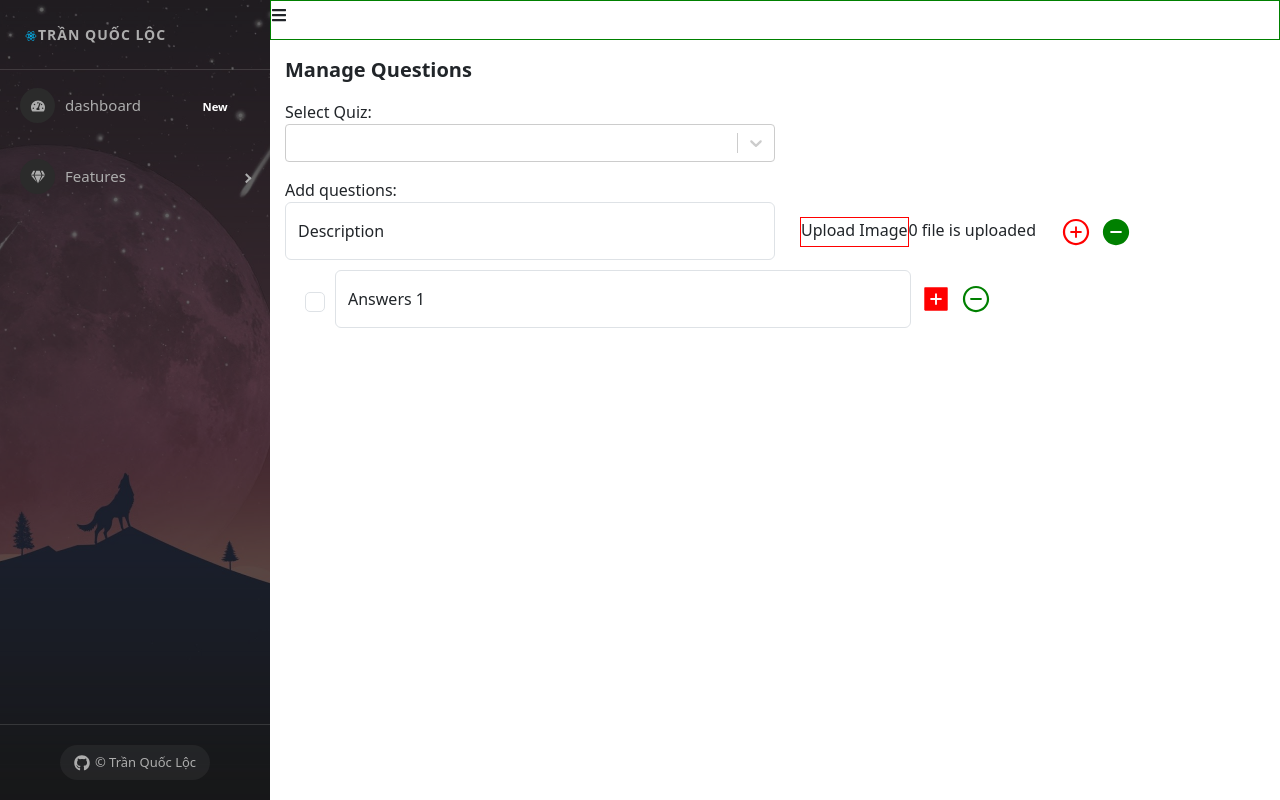
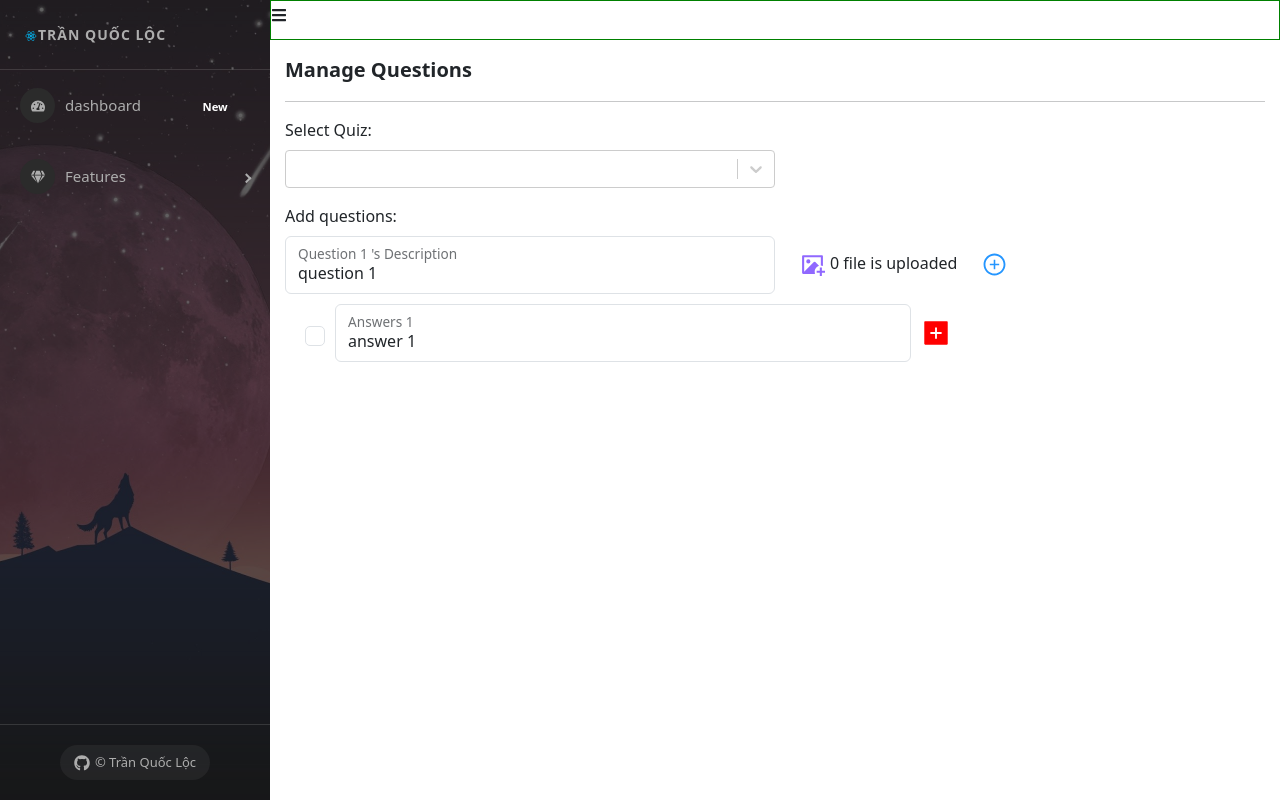
Before and after one commit to quocloc11/React_Udemi-Quizz, a React (Create React App) app: page /admin/manage-questions in a window 1280 px wide. Built offline with nearby package versions, Linux system fonts and the light colour scheme.

Commit message:
tao fake data cho giao dien kho

```diff
--- a/package.json
+++ b/package.json
@@ -27,6 +27,7 @@
     "redux-persist": "6.0.0",
     "redux-thunk": "2.4.1",
     "sass": "^1.75.0",
+    "uuid": "8.3.2",
     "web-vitals": "^2.1.4"
   },
   "scripts": {
--- a/src/components/Admin/Content/Question/Questions.js
+++ b/src/components/Admin/Content/Question/Questions.js
@@ -5,8 +5,9 @@ import { AiOutlinePlusCircle } from "react-icons/ai";
 import { AiFillMinusCircle } from "react-icons/ai";
 import { AiFillPlusSquare } from "react-icons/ai";
 import { AiOutlineMinusCircle } from "react-icons/ai";
-
-
+import { RiImageAddFill } from "react-icons/ri"
+import { v4 as uuidv4 } from 'uuid'
+import _ from 'lodash'
 const Questions = (props) => {
   const options = [
     { value: 'chocolate', label: 'Chocolate' },
@@ -15,66 +16,163 @@ const Questions = (props) => {
   ];
   const [selectedQuiz, setSelectedQuiz] = useState({})
 
+  const [questions, setQuestions] = useState(
+    [
+      {
+        id: uuidv4(),
+        description: 'question 1',
+        imageFile: '',
+        imageName: '',
+        answers: [
+          {
+            id: '',
+            description: 'answer 1',
+            isCorrect: false
+          },
+
+        ]
+      },
+
+    ]
+  )
+  console.log("aaass", questions)
+
+  const handleAddRemoveQuestion = (type, id) => {
+    if (type === 'ADD') {
+      const newQuestion =
+      {
+        id: uuidv4(),
+        description: '',
+        imageFile: '',
+        imageName: '',
+        answers: [
+          {
+            id: '',
+            description: '',
+            isCorrect: false
+          }
+        ]
+      }
+      setQuestions([...questions, newQuestion])
+    }
+    if (type === 'REMOVE') {
+      let questionClone = _.cloneDeep(questions)
+
+      questionClone = questionClone.filter(item => item.id !== id)
+      setQuestions(questionClone)
+    }
+  }
+  const handleAddRemoveAnswer = (type, questionId, answerId) => {
+    let questionClone = _.cloneDeep(questions)
+    if (type === 'ADD') {
+      const newAnswer =
+      {
+        id: uuidv4(),
+        description: '',
+        isCorrect: false
+      }
+      let index = questionClone.findIndex(item => item.id === questionId)
+      questionClone[index].answers.push(newAnswer)
+      setQuestions(questionClone)
+    }
+    if (type === 'REMOVE') {
+      let index = questionClone.findIndex(item => item.id === questionId)
+      questionClone[index].answers = questionClone[index].answers.filter(item => item.id !== answerId)
+      setQuestions(questionClone)
+
+    }
+  }
   return (
     <div className="questions-container">
       <div className="title">
         Manage Questions
       </div>
+      <hr />
       <div className="add-new-question">
         <div className='col-6 form-group'>
-          <label>Select Quiz:</label>
+          <label className='mb-2'>Select Quiz:</label>
           <Select
             defaultValue={selectedQuiz}
             onChange={selectedQuiz}
             options={options}
           />
         </div>
-        <div className='mt-3'>
+        <div className='mt-3 mb-2'>
           Add questions:
 
         </div>
-        <div>
+        {questions && questions.length > 0
+          && questions.map((question, index) => {
+            return (
+              <div key={questions.id} className='q-main mb-4'>
 
                 <div className='questions-content'>
 
                   <div className="form-floating description ">
-              <input type="text" className="form-control" placeholder="name@example.com" />
-              <label>Description</label>
+                    <input
+                      type="type"
+                      className="form-control"
+                      placeholder="name@example.com"
+                      value={question.description}
+                    />
+                    <label>Question {index + 1} 's Description</label>
                   </div>
                   <div className='group-upload'>
-              <label className='label-up'>Upload Image</label>
+                    <label>
+                      <RiImageAddFill className='label-up' />
+                    </label>
                     <input type={'file'} hidden />
                     <span>0 file is uploaded</span>
                   </div>
                   <div className='btn-add'>
-              <span>
+                    <span onClick={() => handleAddRemoveQuestion('ADD', '')}>
                       <AiOutlinePlusCircle className='icon-add' />
                     </span>
-              <span>
+                    {questions.length > 1 &&
+                      <span onClick={() => handleAddRemoveQuestion('REMOVE', question.id)}>
                         <AiFillMinusCircle className='icon-remove' />
                       </span>
+                    }
                   </div>
 
                 </div>
-          <div className='answers-content'>
+                {question.answers && question.answers.length > 0
+                  && question.answers.map((answer, index) => {
+                    return (
+                      <div key={answer.id} className='answers-content'>
                         <input className="form-check-input isCorrect"
                           type="checkbox"
                         />
                         <div className="form-floating anwser-name ">
-              <input type="text" className="form-control" placeholder="name@example.com" />
-              <label>Answers 1</label>
+                          <input
+                            value={answer.description}
+                            type="text"
+                            className="form-control"
+                            placeholder="name@example.com" />
+                          <label>Answers {index + 1}</label>
                         </div>
                         <div className='btn-group'>
-              <span>
+                          <span onClick={() => handleAddRemoveAnswer('ADD', question.id)}>
                             <AiFillPlusSquare className='icon-add' />
                           </span>
-              <span>
+                          {question.answers.length > 1 &&
+                            <span onClick={() => handleAddRemoveAnswer('REMOVE', question.id, answer.id)}>
                               <AiOutlineMinusCircle className='icon-remove' />
                             </span>
+                          }
                         </div>
 
                       </div>
+                    )
+                  })
+                }
+
               </div>
+            )
+          })
+        }
+
+
       </div>
     </div>
   )
--- a/src/components/Admin/Content/Question/Questions.scss
+++ b/src/components/Admin/Content/Question/Questions.scss
@@ -21,8 +21,14 @@
       padding-top: 15px;
 
       .label-up {
-        height: 30px;
-        border: 1px solid red;
+        margin-right: 5px;
+        cursor: pointer;
+        color: #9068ff;
+        font-size: 25px;
+
+        &:hover {
+          color: #4400ff;
+        }
       }
     }
 
@@ -30,16 +36,24 @@
       padding-top: 15px;
 
       .icon-add {
-        font-size: 30px;
-        color: red;
+        font-size: 25px;
+        color: #2596ff;
         cursor: pointer;
+
+        &:hover {
+          color: #0989ff;
+        }
       }
 
       .icon-remove {
         margin-left: 10px;
-        font-size: 30px;
-        color: green;
+        font-size: 25px;
+        color: #e8771c;
         cursor: pointer;
+
+        &:hover {
+          color: #ff7608;
+        }
       }
     }
   }
```
Also changed, not shown: 2 other files (tests, documents, lock files or other folders). Lines whose indentation alone changed are shown as unchanged.
